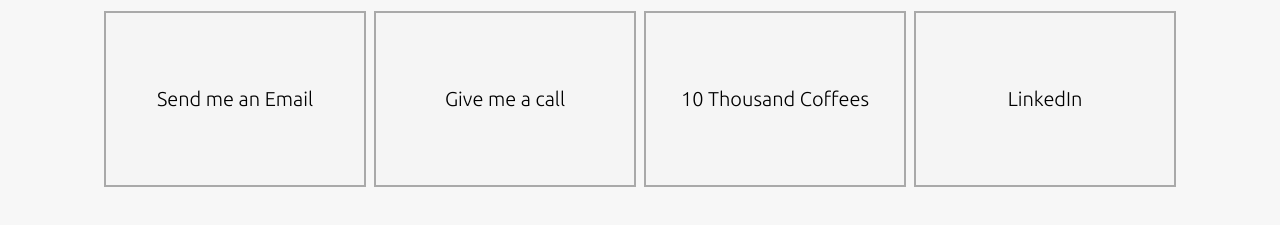
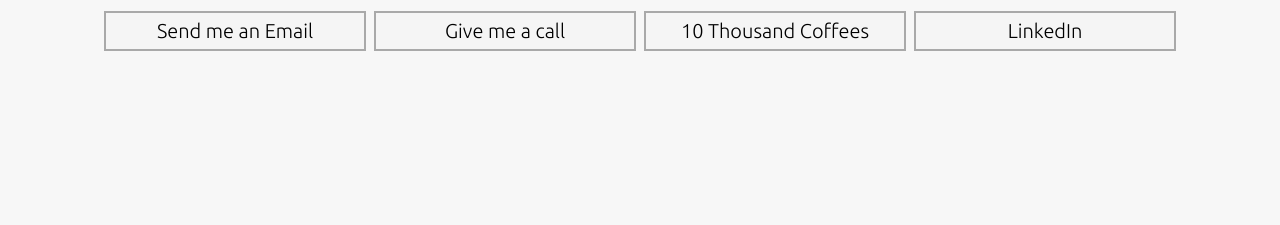
Before and after one commit to w0477412/e-portfolio, a plain HTML site: page Contact.html in a window 1280 px wide. Shown: the part 321-546 px from the top of the page. Drawn offline with Linux system fonts and the light colour scheme.

Commit message:
fixed flex boxes

```diff
--- a/portfolio_base.css
+++ b/portfolio_base.css
@@ -94,7 +94,6 @@ a:hover{
     flex:auto;
     width: 20%;
     align-content: center;
-    min-height: 50vh;
   }
   .flex-container-skills .techSkills{
     background-color: whitesmoke;
@@ -136,7 +135,6 @@ a:hover{
     flex:auto;
     width: 20%;
     align-content: center;
-    min-height: 50vh;
   }
 
   #future-heading{
@@ -179,12 +177,8 @@ a:hover{
   .flex-contact >div{
     flex:auto;
     width:20%;
-    min-height: 20vh; /*maybe change?*/
     align-content: center;
     text-align: center;
-    justify-content:center;
-    vertical-align: middle;
-    align-items: center;
   }
 
   #contactHeading{
```
